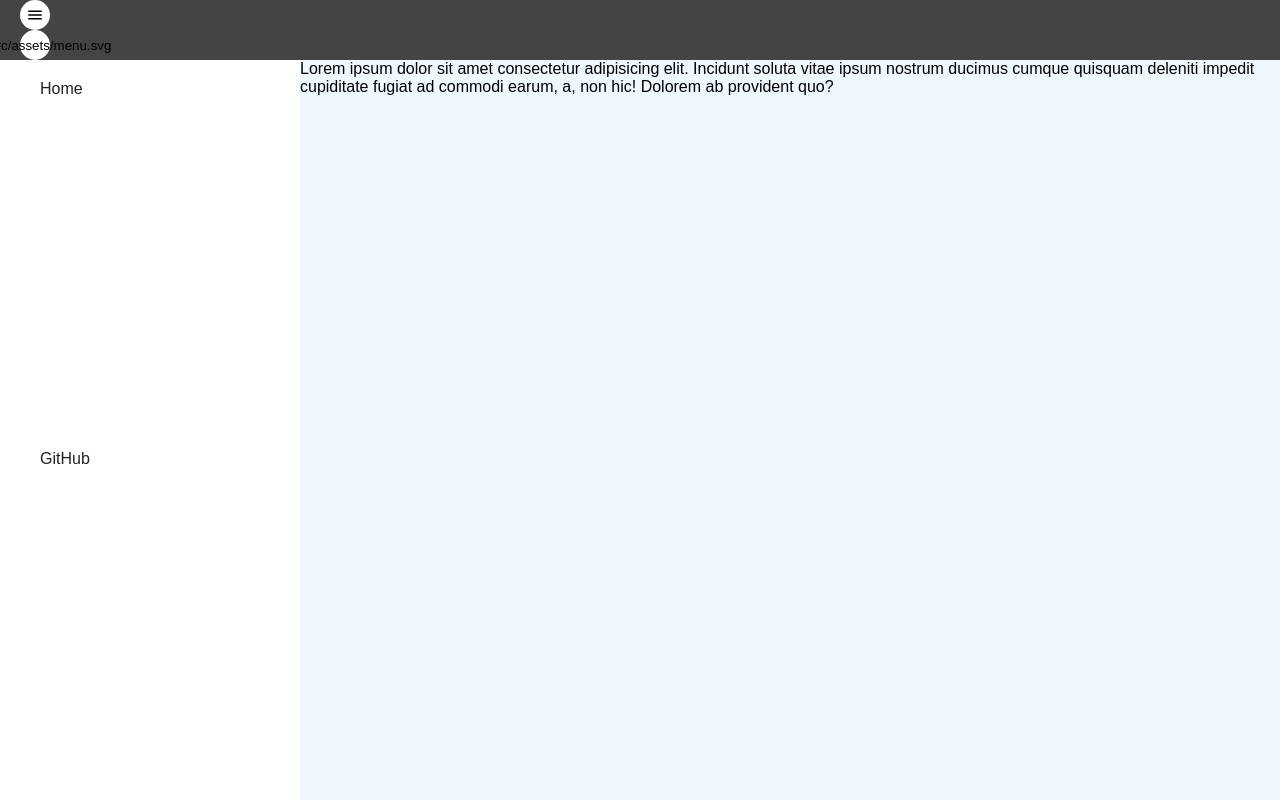
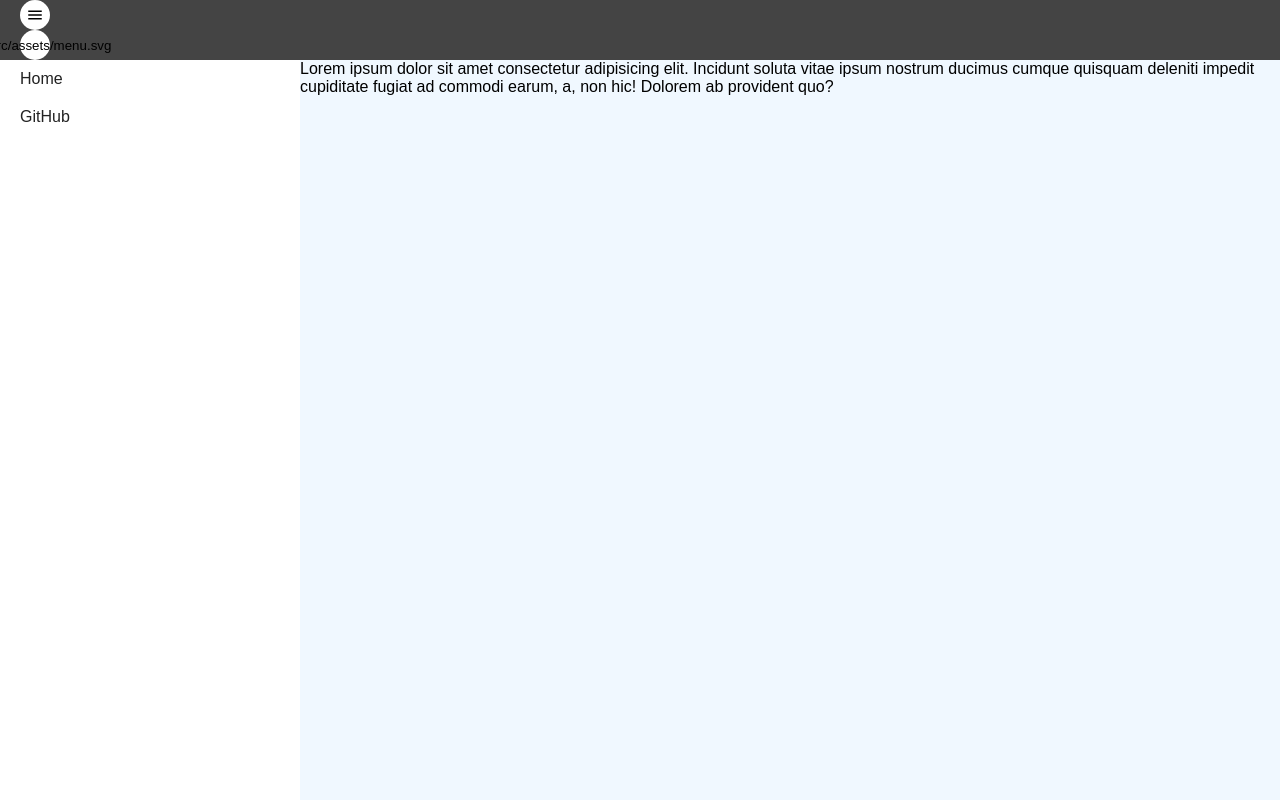
Before and after one commit to johanhcarlberg/odin-mobilemenu, a website built with webpack: page example/index.html in a window 1280 px wide. Both pictures are taken after a click on the button 35 px from the left and 15 px from the top of the page. Built offline with nearby package versions, Linux system fonts and the light colour scheme.

Commit message:
Change menu link styling

```diff
--- a/src/menuItem.css
+++ b/src/menuItem.css
@@ -1,6 +1,7 @@
 .menu-item {
-    padding: 10px 20px;
-    height: 30px;
+    display: flex;
+    align-items: center;
+
 }
 
 .menu-item:hover {
@@ -8,9 +9,11 @@
 }
 
 .menu-item a {
-    display: grid;
-    align-items: center;
+    padding: 10px 20px;
+    display: block;
+    flex: 1;
     height: 100%;
     text-decoration: none;
     color: #222;
+    box-sizing: border-box;
 }
--- a/src/mobilemenu.css
+++ b/src/mobilemenu.css
@@ -40,6 +40,6 @@
     visibility: hidden;
     background-color: #fff;
     transition: width 500ms,visibility 500ms;
-    display: grid;
-    grid-template-columns: 1fr;
+    display: flex;
+    flex-direction: column;
 }
```
